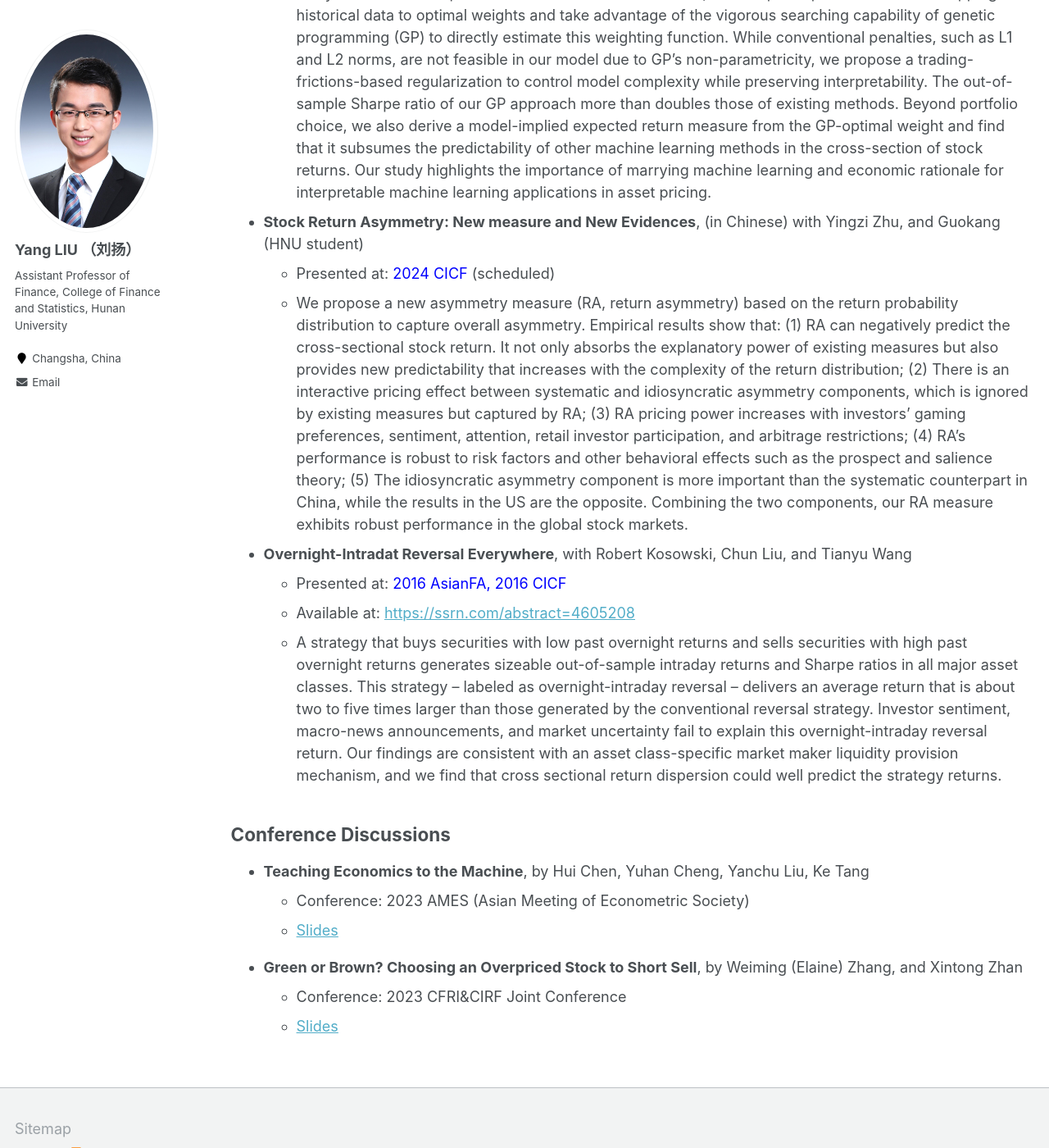
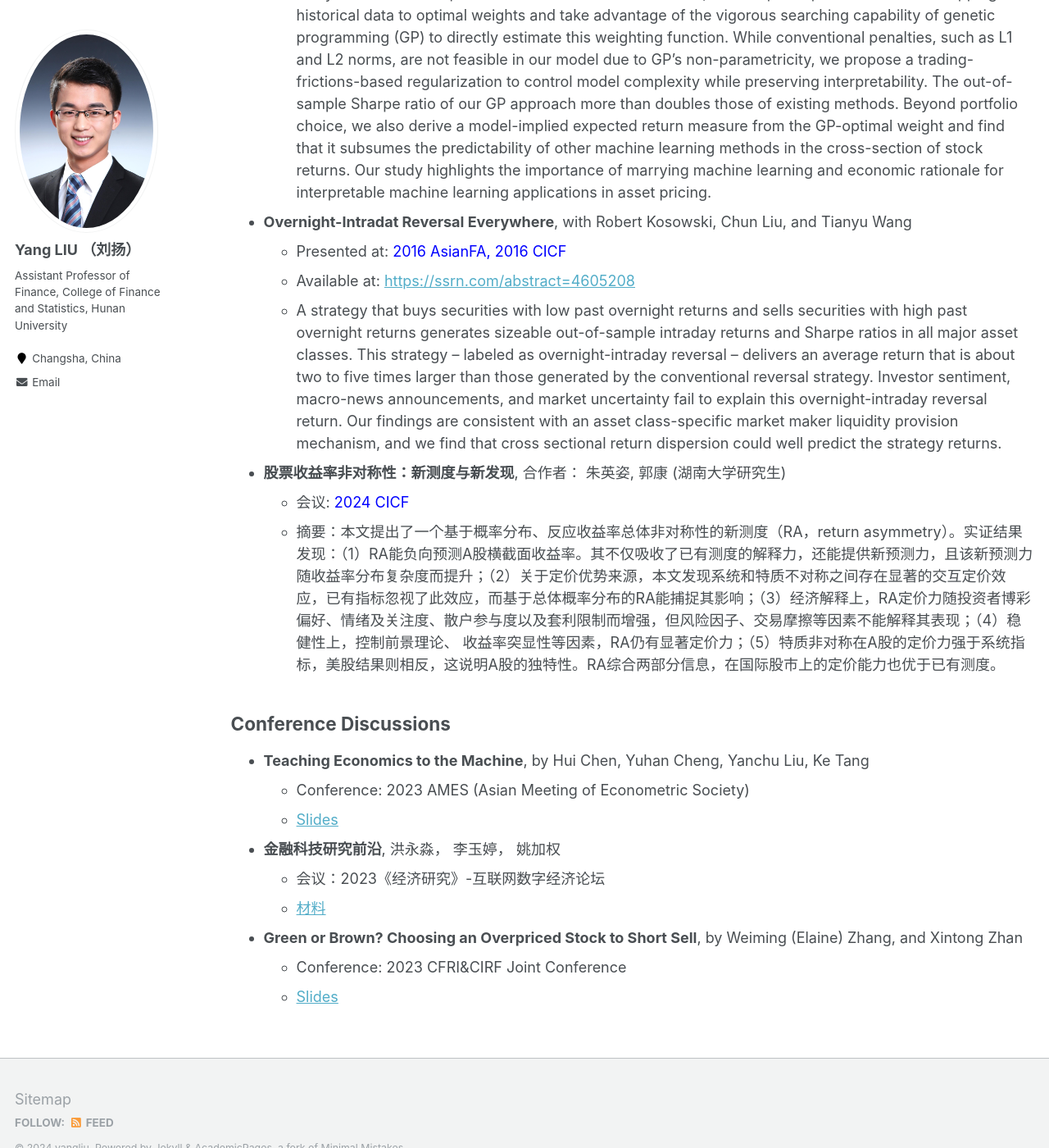
Before and after one commit to yangliu-finance/yangliu-finance.github.io, a Jekyll site: the page built from _pages/research.md, in a window 1280 px wide and 1400 px high, scrolled down 1545 px. Shown: the whole window at 82% size. Built offline with Jekyll 4.4.1, drawn with Linux system fonts in a browser that asks for light colours.

Commit message:
Update research.md

```diff
--- a/_pages/research.md
+++ b/_pages/research.md
@@ -57,17 +57,22 @@ of other machine learning methods in the cross-section of stock returns. Our stu
 importance of marrying machine learning and economic rationale for interpretable machine learning
 applications in asset pricing.
 
-+ **Stock Return Asymmetry: New measure and New Evidences**, (in Chinese) with Yingzi Zhu, and Guokang (HNU student)
-  + Presented at: <font color="blue"> 2024 CICF </font>(scheduled)
-  + We propose a new asymmetry measure (RA, return asymmetry) based on the return probability distribution to capture overall asymmetry. Empirical results show that: (1) RA can negatively predict the cross-sectional stock return. It not only absorbs the explanatory power of existing measures but also provides new predictability that increases with the complexity of the return distribution; (2) There is an interactive pricing effect between systematic and idiosyncratic asymmetry components, which is ignored by existing measures but captured by RA; (3) RA pricing power increases with investors’ gaming preferences, sentiment, attention, retail investor participation, and arbitrage restrictions; (4) RA's performance is robust to risk factors and other behavioral effects such as the prospect and salience theory; (5) The idiosyncratic asymmetry component is more important than the systematic counterpart in China, while the results in the US are the opposite. Combining the two components, our RA measure exhibits robust performance in the global stock markets.
-
-
 + **Overnight-Intradat Reversal Everywhere**, with Robert Kosowski, Chun Liu, and Tianyu Wang
   + Presented at: <font color="blue">2016 AsianFA, 2016 CICF </font>
   + Available at: [https://ssrn.com/abstract=4605208](https://ssrn.com/abstract=4605208)
   + A strategy that buys securities with low past overnight returns and sells securities with high past overnight returns generates sizeable out-of-sample intraday returns and Sharpe ratios in all major asset classes. This strategy – labeled as overnight-intraday reversal – delivers an average return that is about two to five times larger than those generated by the conventional reversal strategy. Investor sentiment, macro-news announcements, and market uncertainty fail to explain this overnight-intraday reversal return. Our findings are consistent with an asset class-specific market maker liquidity provision mechanism, and we find that cross sectional return dispersion could well predict the strategy returns.
 
 
++ **股票收益率非对称性：新测度与新发现**, 合作者： 朱英姿, 郭康 (湖南大学研究生)
+  + 会议: <font color="blue"> 2024 CICF </font>
+  + 摘要：本文提出了一个基于概率分布、反应收益率总体非对称性的新测度（RA，return asymmetry）。实证结果发现：（1）RA能负向预测A股横截面收益率。其不仅吸收了已有测度的解释力，还能提供新预测力，且该新预测力随收益率分布复杂度而提升；（2）关于定价优势来源，本文发现系统和特质不对称之间存在显著的交互定价效应，已有指标忽视了此效应，而基于总体概率分布的RA能捕捉其影响；（3）经济解释上，RA定价力随投资者博彩偏好、情绪及关注度、散户参与度以及套利限制而增强，但风险因子、交易摩擦等因素不能解释其表现；（4）稳健性上，控制前景理论、 收益率突显性等因素，RA仍有显著定价力；（5）特质非对称在A股的定价力强于系统指标，美股结果则相反，这说明A股的独特性。RA综合两部分信息，在国际股市上的定价能力也优于已有测度。
+
+
+<!---
++ **股票收益率非对称性：新测度与新发现**, 合作者： 朱英姿, 郭康 (湖南大学研究生)
+  + 会议: <font color="blue"> 2024 CICF </font>(scheduled)
+  + 摘要：We propose a new asymmetry measure (RA, return asymmetry) based on the return probability distribution to capture overall asymmetry. Empirical results show that: (1) RA can negatively predict the cross-sectional stock return. It not only absorbs the explanatory power of existing measures but also provides new predictability that increases with the complexity of the return distribution; (2) There is an interactive pricing effect between systematic and idiosyncratic asymmetry components, which is ignored by existing measures but captured by RA; (3) RA pricing power increases with investors’ gaming preferences, sentiment, attention, retail investor participation, and arbitrage restrictions; (4) RA's performance is robust to risk factors and other behavioral effects such as the prospect and salience theory; (5) The idiosyncratic asymmetry component is more important than the systematic counterpart in China, while the results in the US are the opposite. Combining the two components, our RA measure exhibits robust performance in the global stock markets.
+-->
 
 Conference Discussions
 ------
@@ -77,11 +82,10 @@ Conference Discussions
   + [Slides](https://yangliu-finance.github.io/files/Discuss_2023AMES_Chen_TeachingEconomicsToTheMachine.pdf)
 
 
-<!---
 + **金融科技研究前沿**, 洪永淼， 李玉婷， 姚加权
   + 会议：2023《经济研究》-互联网数字经济论坛
   + [材料](https://yangliu-finance.github.io/files/Discuss_2023_Hong_FinTech.pdf)
-  +-->
+
 
 
 + **Green or Brown? Choosing an Overpriced Stock to Short Sell**, by Weiming (Elaine) Zhang, and Xintong Zhan
```
